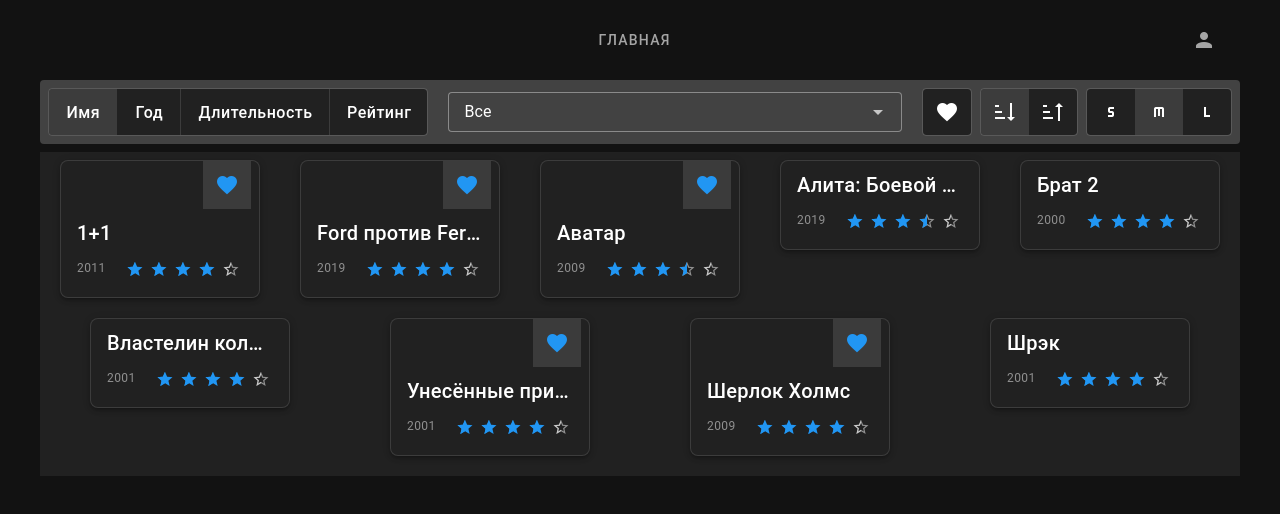
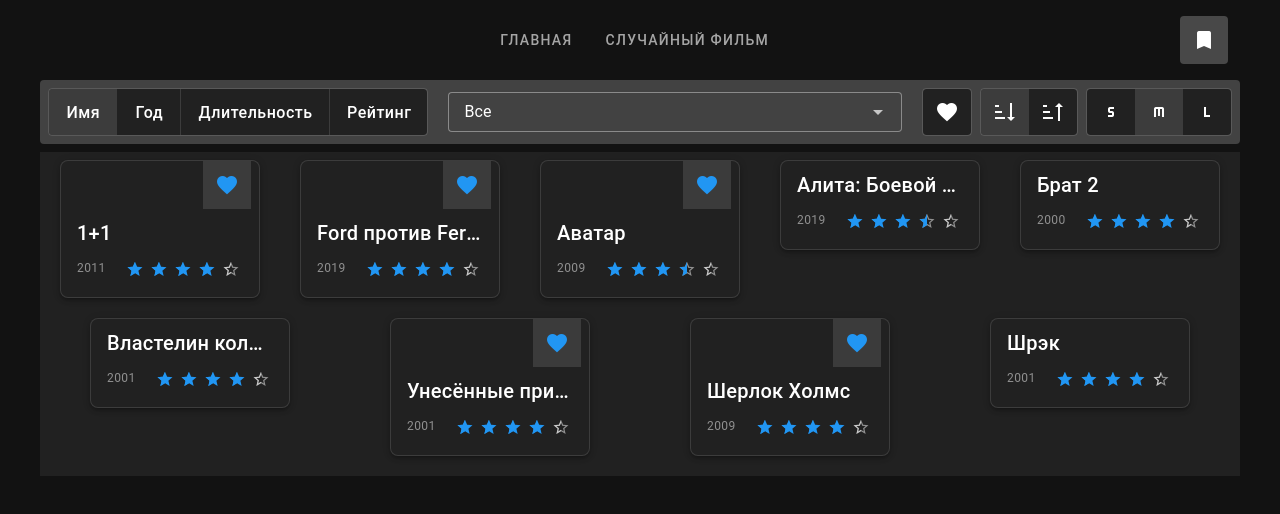
Before and after one commit to AxewB/cinema-search-js-vue, a Vue app: page /favourites in a window 1280 px wide. Shown: the top 514 px of the page. Built offline with nearby package versions, Linux system fonts and the light colour scheme.

Commit message:
changed bookmark icon, removed extra condition

```diff
--- a/src/components/NavigationBar.vue
+++ b/src/components/NavigationBar.vue
@@ -9,13 +9,12 @@
             <VDivider v-if="this.$route.name === 'home'"
                       vertical
                       class="ml-2 mr-2"/>
-            <v-btn  v-if="this.$route.name === 'home'"
-                    @click="moveToRandomFilmPage()"
+            <v-btn  @click="moveToRandomFilmPage()"
                      variant="plain" >Случайный фильм</v-btn>
 
           </v-sheet>
           <v-sheet class="bg-transparent d-flex justify-end" width="33%">
-            <v-btn rounded variant="plain" icon="mdi-account" :to="{name: 'favourites'}"/>
+            <v-btn rounded variant="tonal" icon="mdi-bookmark" :to="{name: 'favourites'}"/>
           </v-sheet>
         </v-toolbar>
       </v-sheet>
```
